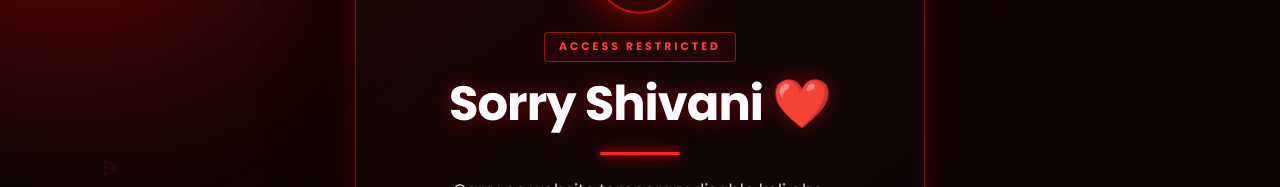
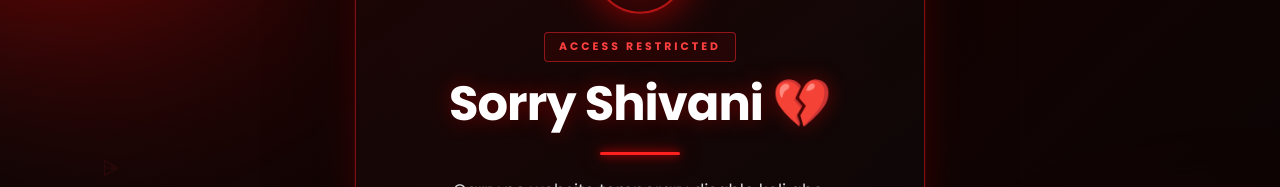
Before and after one commit to gaurav7372/GiftForHer, an Angular app: page /fake-page in a window 1280 px wide. Shown: the part 227-414 px from the top of the page. Built offline with nearby package versions, Linux system fonts and the light colour scheme.

Commit message:
heart change

```diff
--- a/src/app/components/fake-page/fake-page.html
+++ b/src/app/components/fake-page/fake-page.html
@@ -73,7 +73,7 @@
     <!-- Heading -->
     <h1>
       Sorry Shivani
-      <span>❤️</span>
+      <span>💔</span>
     </h1>
 
 
```
